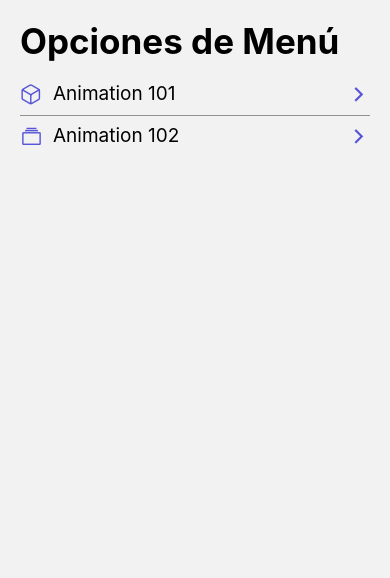
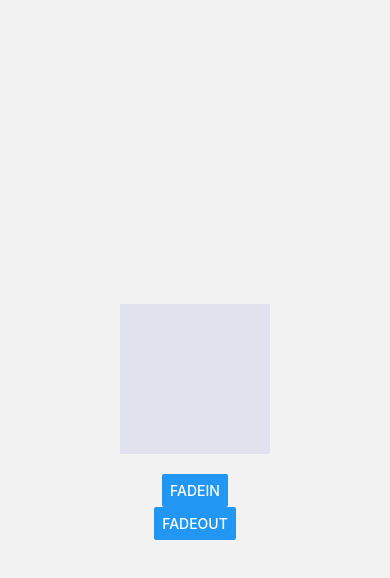
Before and after one commit to acapriles/rn-components, a React Native app: screen /Animation101Screen in a window 390 px wide. Shown: the top 578 px of the page. Built offline with nearby package versions, Linux system fonts and the light colour scheme.

Commit message:
Animated FadeIn and FadeOut

```diff
--- a/src/components/FlatListMenuItem.tsx
+++ b/src/components/FlatListMenuItem.tsx
@@ -3,7 +3,11 @@ import { View, Text, StyleSheet } from 'react-native';
 import { TouchableOpacity } from 'react-native-gesture-handler';
 import { MenuItem } from '../interfaces/appInterfaces';
 import Icon from 'react-native-vector-icons/Ionicons';
+import { StackNavigationProp } from '@react-navigation/stack';
+import { RootStackParams } from '../navigation/Navigation';
 
+
+type ScreenNavProp = StackNavigationProp<RootStackParams, any>;
 
 interface Props {
     menuItem: MenuItem;
@@ -11,11 +15,12 @@ interface Props {
 
 export const FlatListMenuItem = ( { menuItem }: Props) => {
 
-    const navigation = useNavigation();
+    const navigation = useNavigation<ScreenNavProp>();
 
     return (
         <TouchableOpacity
             activeOpacity={ 0.8 }
+            onPress={ () => navigation.navigate( menuItem.component as any) }
         >
 
             <View style={ styles.container }>
--- a/src/interfaces/appInterfaces.tsx
+++ b/src/interfaces/appInterfaces.tsx
@@ -1,5 +1,5 @@
 export interface MenuItem {
     name: string;
     icon: string;
-    components: string;
+    component: string;
 }
--- a/src/navigation/Navigation.tsx
+++ b/src/navigation/Navigation.tsx
@@ -1,7 +1,19 @@
 import { createStackNavigator } from '@react-navigation/stack';
+
 import { HomeScreen } from '../screens/HomeScreen';
+import { Animation101Screen } from '../screens/Animation101Screen';
+import { Animation102Screen } from '../screens/Animation102Screen';
 
-const Stack = createStackNavigator();
+//? Defines the parameters that the screens receive
+export type RootStackParams = {
+    HomeScreen: undefined;
+    Animation101Screen: undefined;
+    Animation102Screen: undefined;
+    'menuItem.component': undefined
+}
+
+
+const Stack = createStackNavigator<RootStackParams>();
 
 export const Navigation = () => {
     return (
@@ -10,7 +22,9 @@ export const Navigation = () => {
                 headerShown: false,
             }}
         >
-            <Stack.Screen name="HomeScreen" component={HomeScreen} />
+            <Stack.Screen name="HomeScreen" component={ HomeScreen } />
+            <Stack.Screen name="Animation101Screen" component={ Animation101Screen } />
+            <Stack.Screen name="Animation102Screen" component={ Animation102Screen } />
         </Stack.Navigator>
     );
 }
--- /dev/null
+++ b/src/screens/Animation101Screen.tsx
@@ -0,0 +1,62 @@
+import { useRef } from 'react';
+import { StyleSheet, View, Animated, Button } from 'react-native';
+
+
+export const Animation101Screen = () => {
+
+    const opacity = useRef( new Animated.Value( 0.1 ) ).current;
+
+    const fadeIn = () => {
+        Animated.timing( opacity, {
+            toValue: 1,
+            duration: 300,
+            useNativeDriver: true,
+        }).start( () => console.log('Animation finished') );
+    }
+
+    const fadeOut = () => {
+        Animated.timing( opacity, {
+            toValue: 0.1,
+            duration: 300,
+            useNativeDriver: true,
+        }).start();
+    }
+
+    return (
+        <View style={ styles.container }>
+
+            <Animated.View style={{
+                ...styles.purpleBox,
+                marginBottom: 20,
+                opacity
+            }} />
+
+            <Button
+                title="FadeIn"
+                onPress={ () =>{
+                    fadeIn();
+                }}
+            />
+
+            <Button
+                title="FadeOut"
+                onPress={ fadeOut }
+            />
+
+        </View>
+    )
+}
+
+const styles = StyleSheet.create({
+    container: {
+        flex: 1,
+        justifyContent: 'center',
+        alignItems: 'center'
+    },
+    purpleBox: {
+        backgroundColor: '#5856D6',
+        width: 150,
+        height: 150
+    }
+
+});
--- /dev/null
+++ b/src/screens/Animation102Screen.tsx
@@ -0,0 +1,30 @@
+import { StyleSheet, View } from 'react-native';
+
+
+export const Animation102Screen = () => {
+
+
+    return (
+        <View style={ styles.container }>
+
+            <View style={{
+                ...styles.purpleBox,
+            }} />
+
+        </View>
+    )
+}
+
+const styles = StyleSheet.create({
+    container: {
+        flex: 1,
+        justifyContent: 'center',
+        alignItems: 'center'
+    },
+    purpleBox: {
+        backgroundColor: '#5856D6',
+        width: 150,
+        height: 150
+    }
+
+});
--- a/src/screens/HomeScreen.tsx
+++ b/src/screens/HomeScreen.tsx
@@ -13,12 +13,12 @@ const menuItems: MenuItem[] = [
     {
         name: 'Animation 101',
         icon: 'cube-outline',
-        components: 'Animation101Screen',
+        component: 'Animation101Screen',
     },
     {
         name: 'Animation 102',
         icon: 'albums-outline',
-        components: 'Animation102Screen',
+        component: 'Animation102Screen',
     },
 ];
 
```
